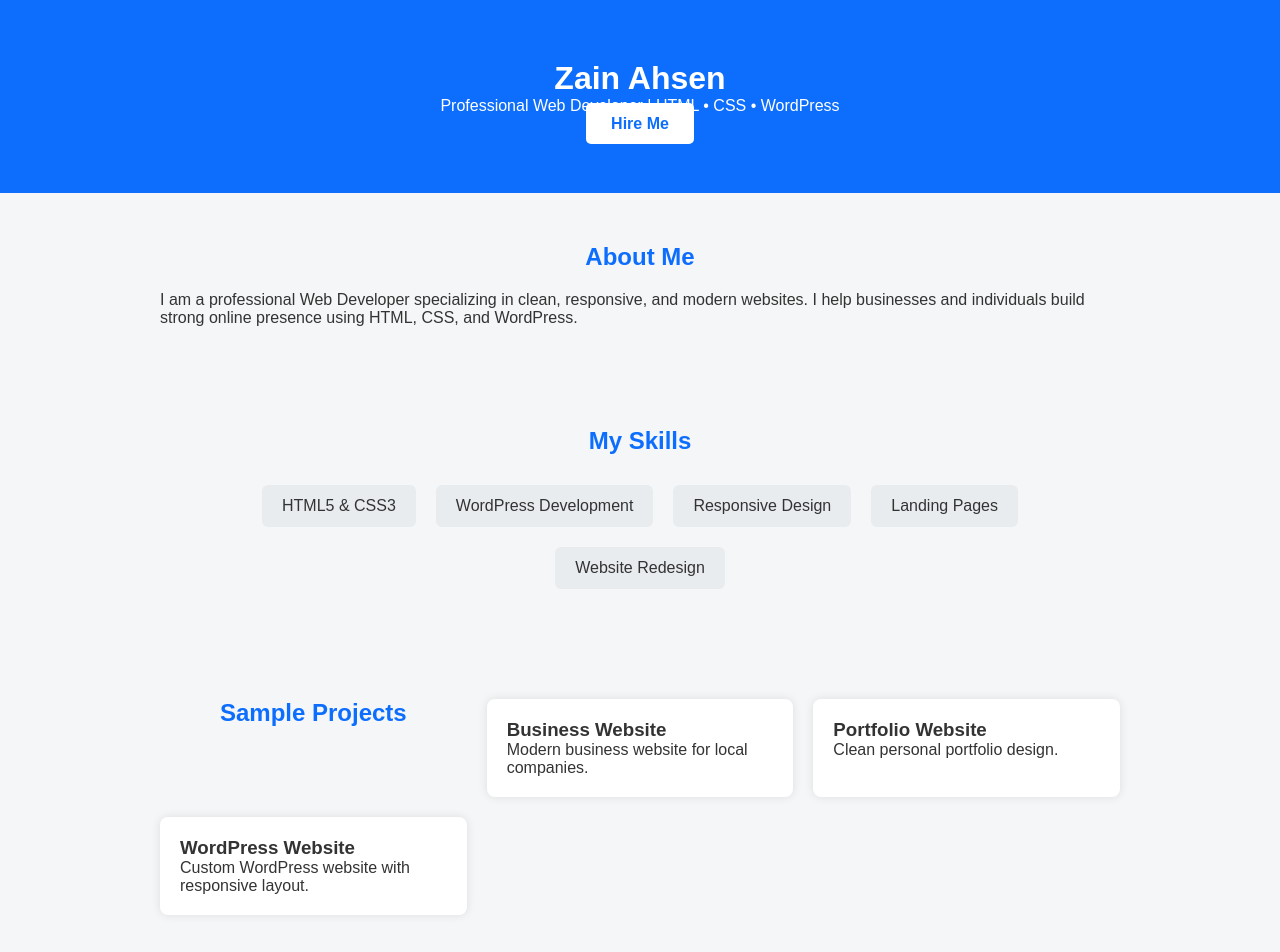
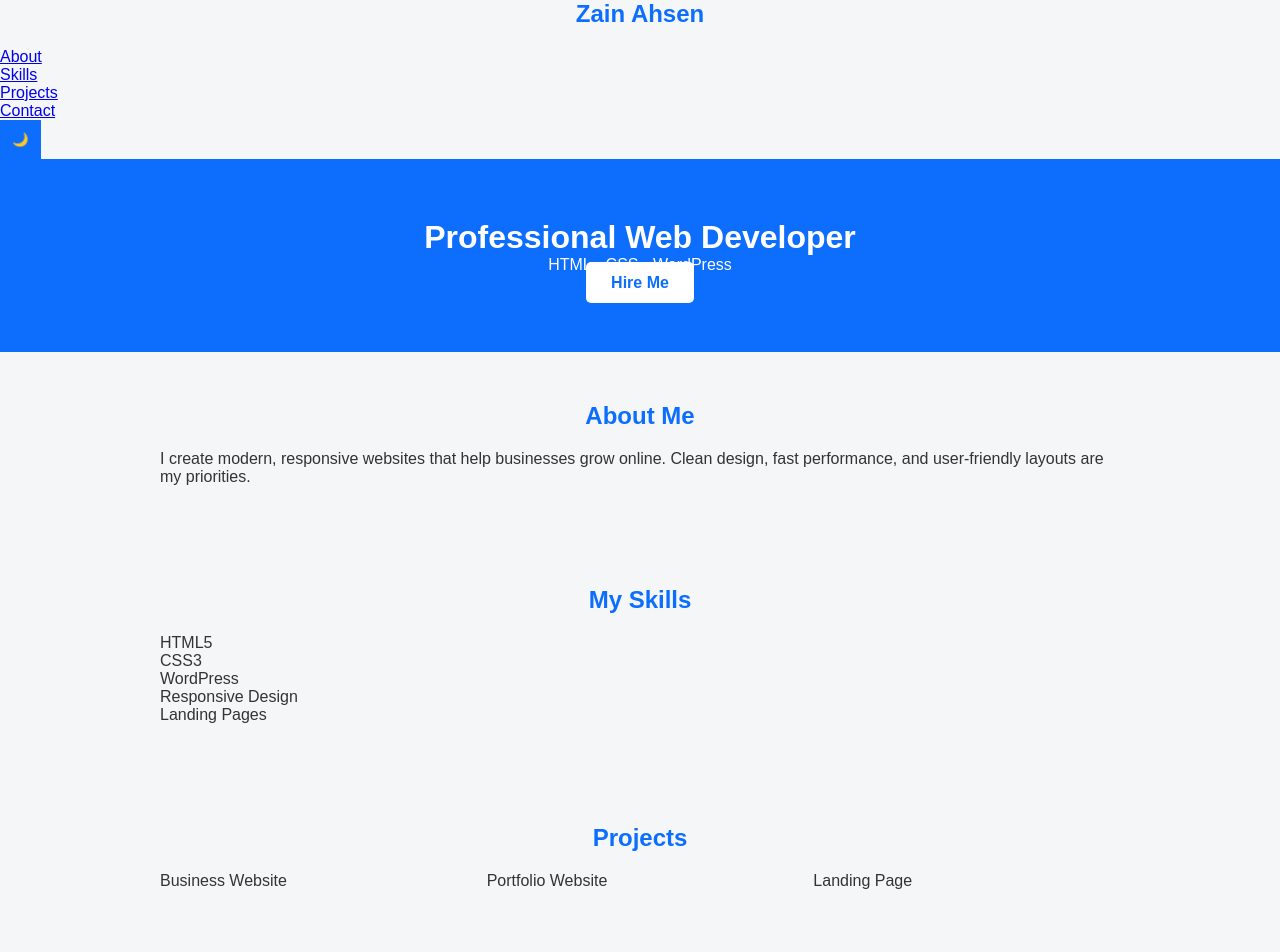
Before and after one commit to ZTechs-webdev/Portfolio, a plain HTML site: page index.html in a window 1280 px wide. Shown: the top 952 px of the page. Drawn offline with Linux system fonts and the light colour scheme.

Commit message:
Update index.html

```diff
--- a/index.html
+++ b/index.html
@@ -2,71 +2,83 @@
 <html lang="en">
 <head>
     <meta charset="UTF-8">
+    <meta name="description" content="Professional Web Developer offering modern, responsive websites using HTML, CSS and WordPress.">
+    <meta name="keywords" content="Web Developer, HTML, CSS, WordPress, Website Design">
+    <meta name="author" content="Zain Ahsen">
     <meta name="viewport" content="width=device-width, initial-scale=1.0">
+
     <title>Zain Ahsen | Web Developer</title>
+
     <link rel="stylesheet" href="style.css">
 </head>
+
 <body>
 
-<header>
-    <h1>Zain Ahsen</h1>
-    <p>Professional Web Developer | HTML • CSS • WordPress</p>
+<!-- NAVBAR -->
+<nav class="navbar">
+    <h2>Zain Ahsen</h2>
+    <ul>
+        <li><a href="#about">About</a></li>
+        <li><a href="#skills">Skills</a></li>
+        <li><a href="#projects">Projects</a></li>
+        <li><a href="#contact">Contact</a></li>
+        <li><button id="toggleMode">🌙</button></li>
+    </ul>
+</nav>
+
+<!-- HERO -->
+<header class="hero">
+    <h1>Professional Web Developer</h1>
+    <p>HTML • CSS • WordPress</p>
     <a href="#contact" class="btn">Hire Me</a>
 </header>
 
-<section class="about">
+<!-- ABOUT -->
+<section id="about">
     <h2>About Me</h2>
     <p>
-        I am a professional Web Developer specializing in clean, responsive,
-        and modern websites. I help businesses and individuals build strong
-        online presence using HTML, CSS, and WordPress.
+        I create modern, responsive websites that help businesses grow online.
+        Clean design, fast performance, and user-friendly layouts are my priorities.
     </p>
 </section>
 
-<section class="skills">
+<!-- SKILLS -->
+<section id="skills">
     <h2>My Skills</h2>
-    <ul>
-        <li>HTML5 & CSS3</li>
-        <li>WordPress Development</li>
-        <li>Responsive Design</li>
-        <li>Landing Pages</li>
-        <li>Website Redesign</li>
-    </ul>
-</section>
-
-<section class="projects">
-    <h2>Sample Projects</h2>
-    <div class="project-box">
-        <h3>Business Website</h3>
-        <p>Modern business website for local companies.</p>
-    </div>
-    <div class="project-box">
-        <h3>Portfolio Website</h3>
-        <p>Clean personal portfolio design.</p>
-    </div>
-    <div class="project-box">
-        <h3>WordPress Website</h3>
-        <p>Custom WordPress website with responsive layout.</p>
+    <div class="skills">
+        <div class="skill">HTML5</div>
+        <div class="skill">CSS3</div>
+        <div class="skill">WordPress</div>
+        <div class="skill">Responsive Design</div>
+        <div class="skill">Landing Pages</div>
     </div>
 </section>
 
-<section id="contact" class="contact">
+<!-- PROJECTS -->
+<section id="projects">
+    <h2>Projects</h2>
+    <div class="projects">
+        <div class="project-card">Business Website</div>
+        <div class="project-card">Portfolio Website</div>
+        <div class="project-card">Landing Page</div>
+    </div>
+</section>
+
+<!-- CONTACT -->
+<section id="contact">
     <h2>Contact Me</h2>
-
-    <form action="https://formspree.io/f/xqkrwzpn" method="POST">
-        <input type="text" name="name" placeholder="Your Name" required>
-        <input type="email" name="email" placeholder="Your Email" required>
-        <textarea name="message" placeholder="Your Message" required></textarea>
+    <form>
+        <input type="text" placeholder="Your Name" required>
+        <input type="email" placeholder="Your Email" required>
+        <textarea placeholder="Your Message" required></textarea>
         <button type="submit">Send Message</button>
     </form>
-
-    <p>Or contact me directly:</p>
-    <a class="whatsapp" href="https://wa.me/923157531971" target="_blank">Chat on WhatsApp</a>
 </section>
 
 <footer>
-    <p>© 2025 Zain Ahsen | Web Developer</p>
+    © 2025 Zain Ahsen | All Rights Reserved
 </footer>
 
+<script src="script.js"></script>
 </body>
 </html>
```
